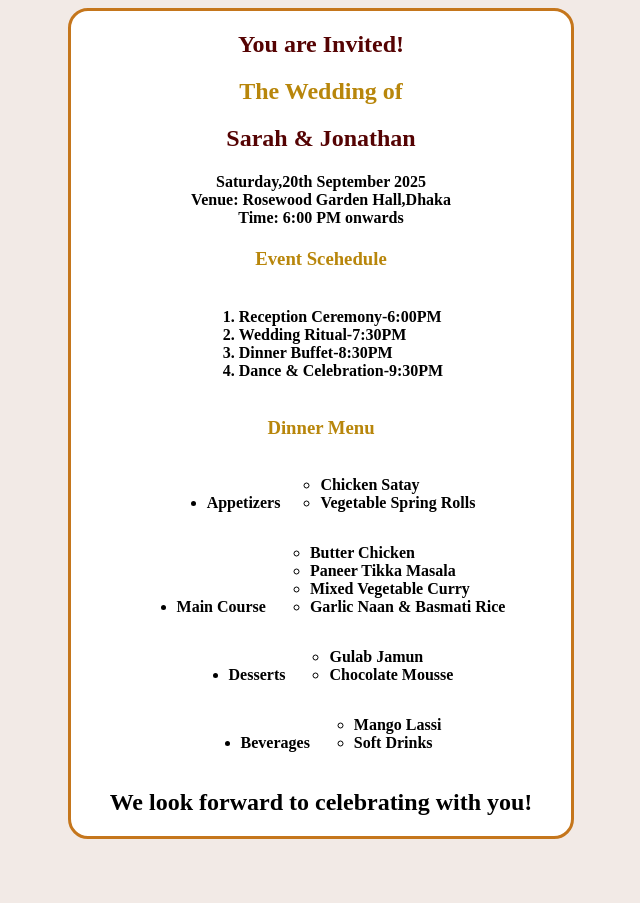
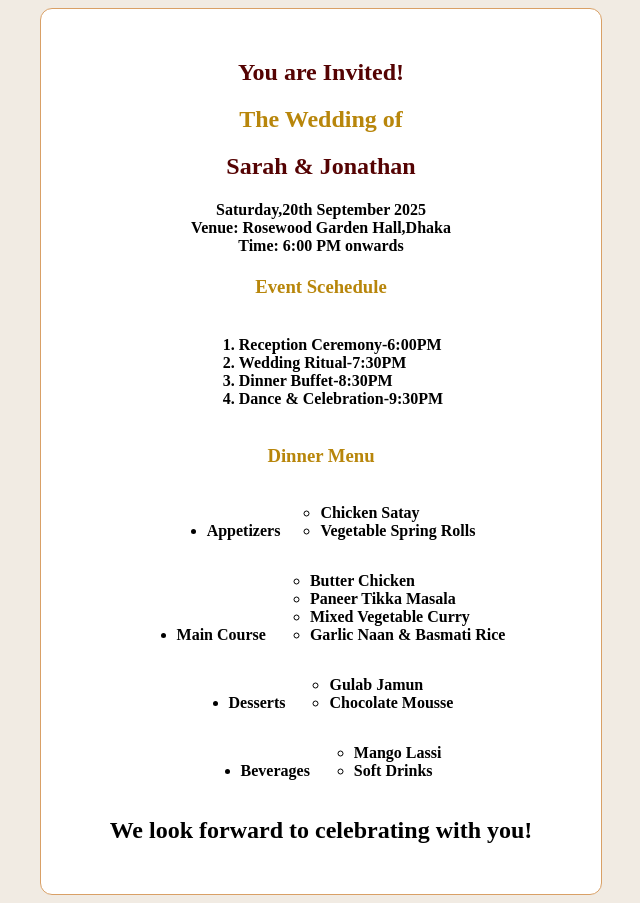
Before and after one commit to RudroDas03/Invitation-Card-2A1_1012, a plain HTML site: page index.html in a window 1280 px wide. Shown: the whole page, without its empty margins (319-959 px from the left). Before the commit the page ends 847 px from the top, so only its background shows below. Drawn offline with Linux system fonts and the light colour scheme.

Commit message:
style.css

```diff
--- a/style.css
+++ b/style.css
@@ -1,7 +1,19 @@
-Body{
+body {
+    background-color: #f1ebe3;
     text-align: center;
-    background-color: rgb(242, 234, 230) ;
+    display: flex;
+    justify-content: center;
 
+
+}
+
+section {
+    text-align: center;
+    background: white;
+    border: 1.5px solid #d9a066;
+    border-radius: 12px;
+    width: 500px;
+    padding: 30px;
 }
 
 h1{
@@ -13,20 +25,8 @@ h2{
 h3{
     color: darkgoldenrod;
 }
-ol{
-  display: inline-block;
-  text-align: left;
+
+ol, ul {
+    text-align: left;
+    display: inline-block;
 }
-ul{
-  display: inline-block;
-}
-section {
-    text-align: center;
-    display: inline-block;
-    background: white;
-    border: 3px solid rgb(197, 118, 28);
-    border-radius: 20px;
-    width: 500px;
-    height: auto;
-
-}
```
